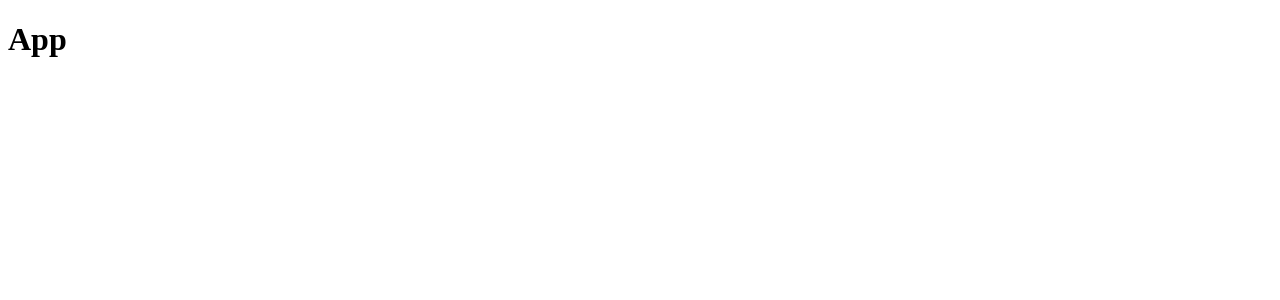
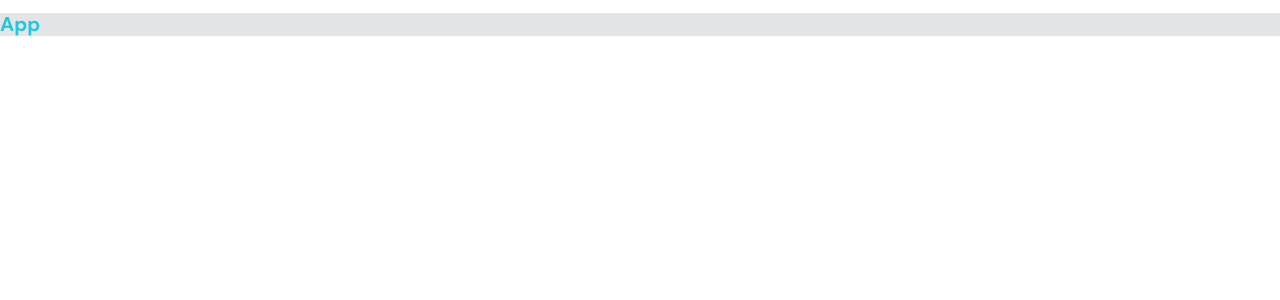
Before and after one commit to marcusungarette/md-reactjs-app, a React (Create React App) app: page / in a window 1280 px wide. Shown: the top 300 px of the page. Built offline with nearby package versions, Linux system fonts and the light colour scheme.

Commit message:
style-Reset Css using normalize lib and test if everything works fine with styled-components

```diff
--- a/package.json
+++ b/package.json
@@ -30,6 +30,7 @@
     "eslint-plugin-promise": "5.1.1",
     "eslint-plugin-react": "7.27.0",
     "husky": "7.0.4",
+    "normalize.css": "8.0.1",
     "react": "^17.0.2",
     "react-dom": "^17.0.2",
     "react-scripts": "4.0.3",
--- a/src/app.tsx
+++ b/src/app.tsx
@@ -1,7 +1,14 @@
+import styled, { css } from 'styled-components'
+
 function App () {
   return (
-    <h1>App</h1>
+    <Title>App</Title>
   )
 }
 
+const Title = styled.h1` ${({ theme }) => css`
+  background: ${theme.colors.gray};
+  color: ${theme.colors.primary};
+`}`
+
 export { App }
--- a/src/root.tsx
+++ b/src/root.tsx
@@ -1,11 +1,30 @@
 import { App } from './app'
+import { ThemeProvider, createGlobalStyle } from 'styled-components'
+import { theme } from './resources/theme'
+
+import 'normalize.css'
 
 function Root () {
   return (
-    <>
+    <ThemeProvider theme={theme}>
+      <GlobalStyle />
       <App />
-    </>
+    </ThemeProvider>
   )
 }
 
+const GlobalStyle = createGlobalStyle`
+  * {
+    box-sizing: border-box;
+  }
+
+  html {
+    font-size: 62.5%;
+  }
+
+  body {
+    font-family: 'DM Sans', sans-serif;
+  }
+`
+
 export { Root }
```
Also changed, not shown: 1 other file (tests, documents, lock files or other folders).
